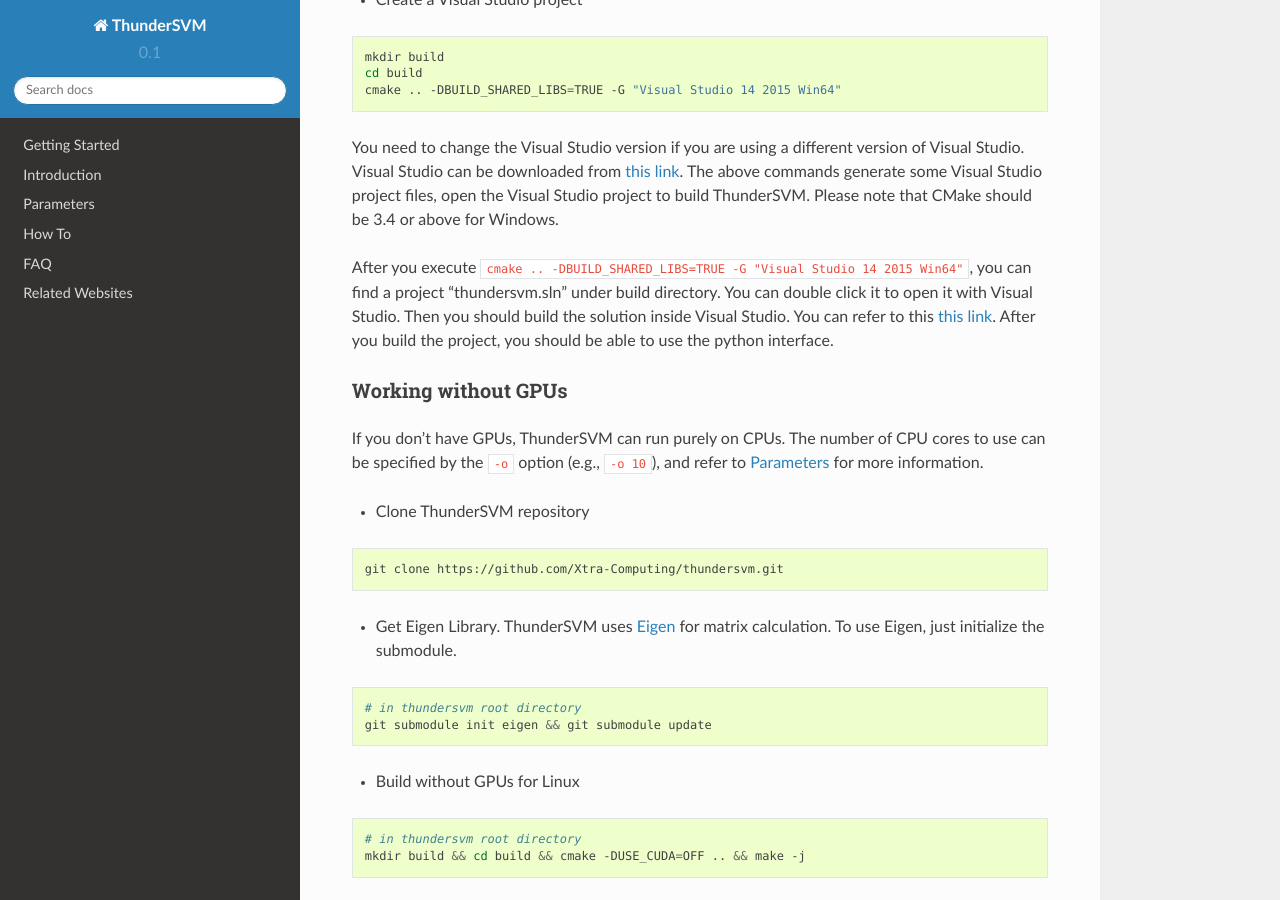
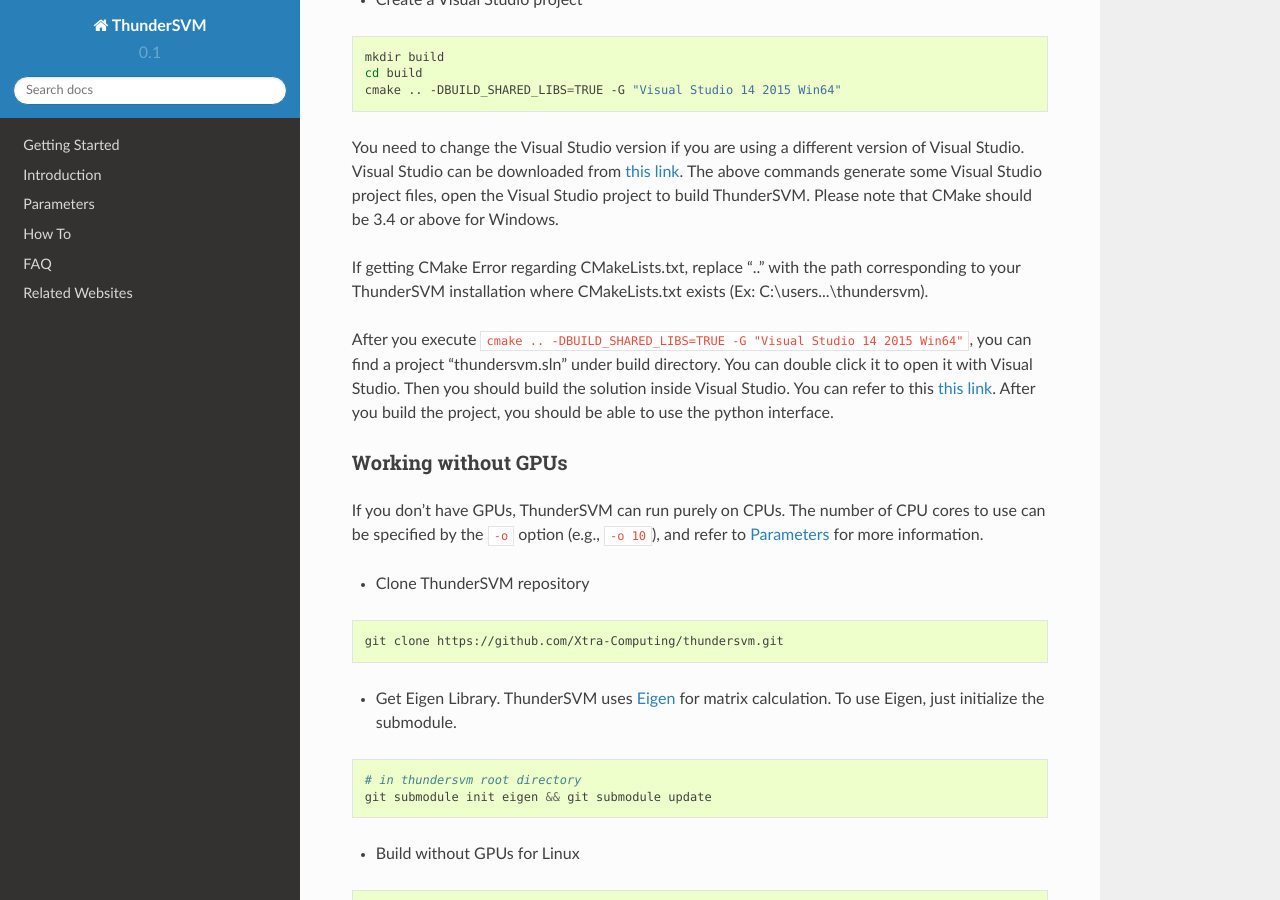
Before and after one commit to Xtra-Computing/thundersvm, a Sphinx documentation site: the page built from docs/get-started.md, in a window 1280 px wide and 900 px high, scrolled down 1716 px. Built offline with Sphinx 7.4.7 and the Read the Docs theme 2.0.0, drawn with Linux system fonts in a browser that asks for light colours.

Commit message:
get-started.md - Windows command prompt
Suggested a Command Prompt tip for Windows users to define source directory of CMakeLists.txt as location of ThunderSVM files.

````diff
--- a/docs/get-started.md
+++ b/docs/get-started.md
@@ -68,6 +68,8 @@
 cmake .. -DBUILD_SHARED_LIBS=TRUE -G "Visual Studio 14 2015 Win64"
 ```
 You need to change the Visual Studio version if you are using a different version of Visual Studio. Visual Studio can be downloaded from [this link](https://www.visualstudio.com/vs/). The above commands generate some Visual Studio project files, open the Visual Studio project to build ThunderSVM. Please note that CMake should be 3.4 or above for Windows.
+
+If getting CMake Error regarding CMakeLists.txt, replace ".." with the path corresponding to your ThunderSVM installation where CMakeLists.txt exists (Ex: C:\users\...\thundersvm).
 
 After you execute `cmake .. -DBUILD_SHARED_LIBS=TRUE -G "Visual Studio 14 2015 Win64"`, you can find a project "thundersvm.sln" under build directory. You can double click it to open it with Visual Studio. Then you should build the solution inside Visual Studio. You can refer to this [this link](https://docs.microsoft.com/en-us/visualstudio/ide/building-and-cleaning-projects-and-solutions-in-visual-studio?view=vs-2019). After you build the project, you should be able to use the python interface.
 
````
